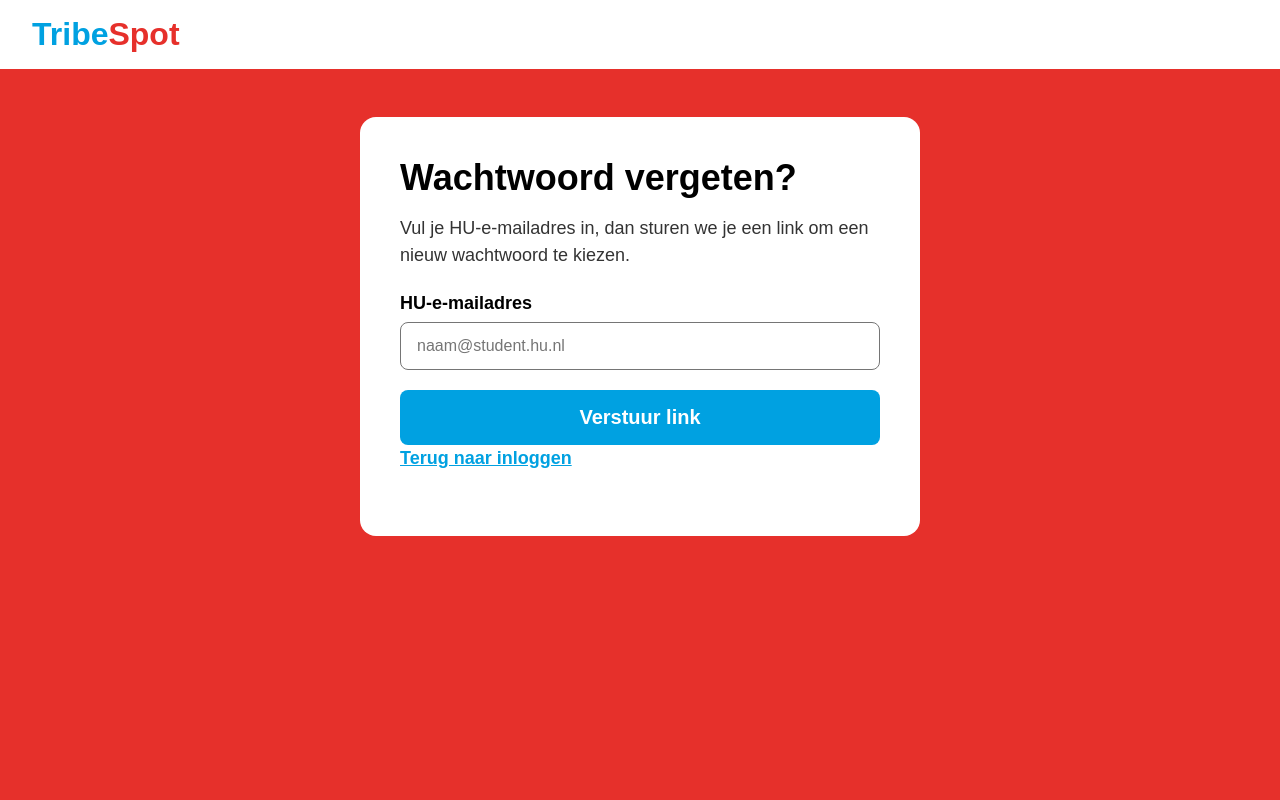
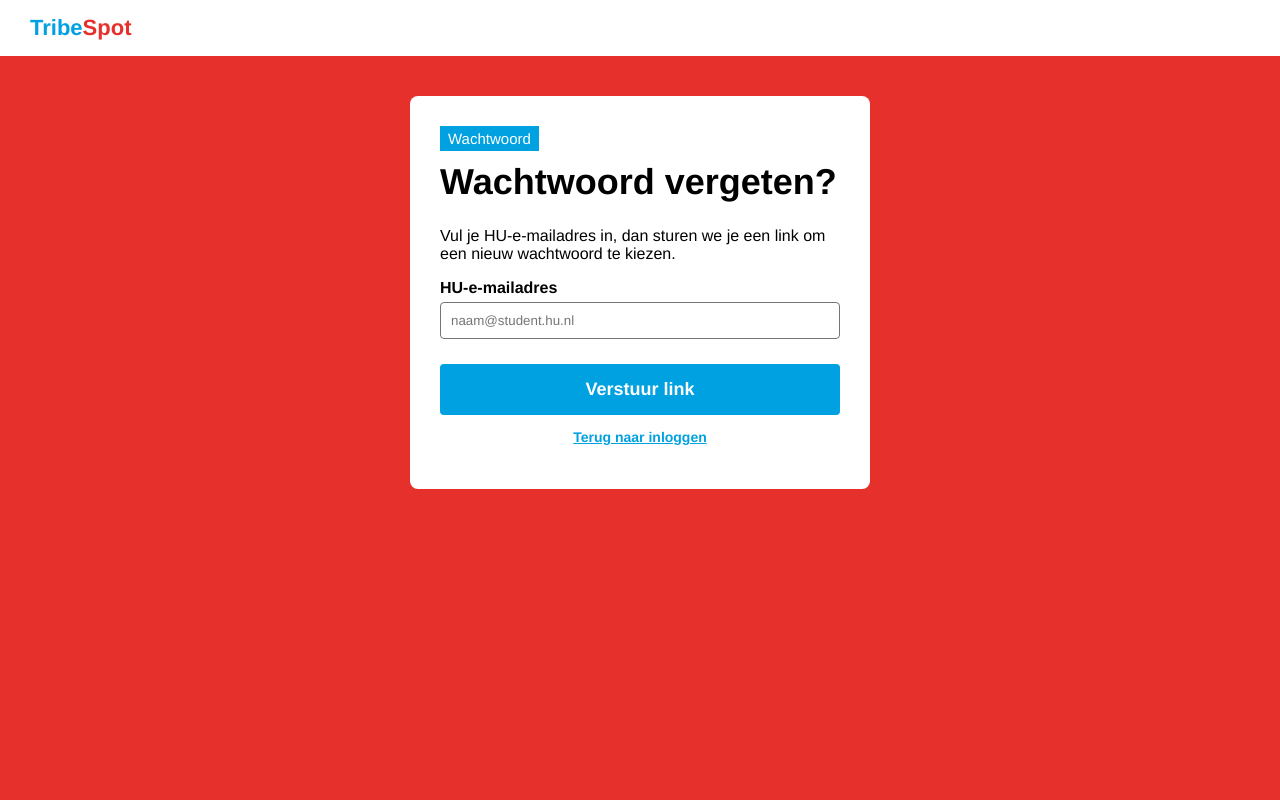
Before and after one commit to skocak123/TribeSpot, a PHP site: page /wachtwoord-vergeten.html in a window 1280 px wide. Run offline with PHP 8.4, Linux system fonts and the light colour scheme.

Commit message:
Wachtwoordpagina's gelijk aan inlogpagina en juiste melding tonen

```diff
--- a/public/css/inloggen.css
+++ b/public/css/inloggen.css
@@ -89,6 +89,13 @@ input:focus {
     background-color: var(--hu-blauw-donker);
 }
 
+.melding {
+    margin-top: 20px;
+    padding: 12px;
+    background-color: var(--lichtblauw);
+    border-radius: 4px;
+}
+
 .onderaan {
     text-align: center;
     font-size: 14px;
--- a/public/css/wachtwoord-vergeten.css
+++ /dev/null
@@ -1,131 +0,0 @@
-:root {
-    --hu-blauw: #00a1e1;
-    --hu-blauw-donker: #0088c8;
-    --hu-rood: #e6302b;
-    --lichtblauw: #d9f1fb;
-    --grijs: #757575;
-    --tekst: #333;
-    --rand: #ddd;
-
-    --border-radius-l: 8px;
-    --border-radius-xl: 16px;
-}
-
-* {
-    box-sizing: border-box;
-}
-
-[hidden] {
-    display: none !important;
-}
-
-body {
-    margin: 0;
-    min-height: 100vh;
-    background: var(--hu-rood);
-    font-family: Arial, sans-serif;
-    color: var(--tekst);
-}
-
-.logo {
-    background: #ffffff;
-    padding: 16px 32px;
-}
-
-.logo nav {
-    font-size: 32px;
-    font-weight: bold;
-}
-
-.blauw {
-    color: var(--hu-blauw);
-}
-
-.rood {
-    color: var(--hu-rood);
-}
-
-main {
-    padding: 48px 16px;
-}
-
-.kaart {
-    max-width: 560px;
-    margin: 0 auto;
-    background: #ffffff;
-    border-radius: var(--border-radius-xl);
-    padding: 40px;
-}
-
-.kaart h1 {
-    margin: 0 0 16px;
-    font-size: 36px;
-    color: #000000;
-}
-
-.kaart p {
-    margin: 0 0 24px;
-    font-size: 18px;
-    line-height: 1.5;
-}
-
-label {
-    display: block;
-    margin-bottom: 8px;
-    font-size: 18px;
-    font-weight: bold;
-    color: #000000;
-}
-
-input {
-    width: 100%;
-    padding: 14px 16px;
-    margin-bottom: 20px;
-    border: 1px solid var(--grijs);
-    border-radius: var(--border-radius-l);
-    font-size: 16px;
-}
-
-input:focus {
-    outline: 3px solid var(--lichtblauw);
-    border-color: var(--hu-blauw);
-}
-
-button {
-    width: 100%;
-    padding: 16px;
-    background: var(--hu-blauw);
-    color: #ffffff;
-    border: none;
-    border-radius: var(--border-radius-l);
-    font-size: 20px;
-    font-weight: bold;
-    cursor: pointer;
-}
-
-button:hover {
-    background: var(--hu-blauw-donker);
-}
-
-#melding {
-    margin-top: 24px;
-    padding: 12px 16px;
-    background: var(--lichtblauw);
-    border-radius: var(--border-radius-l);
-    font-size: 16px;
-}
-
-.kaart a {
-    color: var(--hu-blauw);
-    font-weight: bold;
-}
-
-@media (max-width: 600px) {
-    .kaart {
-        padding: 24px;
-    }
-
-    .kaart h1 {
-        font-size: 28px;
-    }
-}
--- a/public/wachtwoord-vergeten.html
+++ b/public/wachtwoord-vergeten.html
@@ -3,44 +3,51 @@
 <head>
     <meta charset="UTF-8">
     <meta name="viewport" content="width=device-width, initial-scale=1.0">
-    <title>Wachtwoord vergeten</title>
-    <link rel="stylesheet" href="css/wachtwoord-vergeten.css">
+    <title>Wachtwoord vergeten - TribeSpot</title>
+    <link rel="stylesheet" href="css/style.css">
+    <link rel="stylesheet" href="css/inloggen.css">
 </head>
 
 <body>
-    <header class="logo">
-        <nav><span class="blauw">Tribe</span><span class="rood">Spot</span></nav>
-    </header>
+    <header class="balk">Tribe<span>Spot</span></header>
 
-    <main>
-        <section class="kaart">
+    <div class="kaart">
+        <span class="label">Wachtwoord</span>
         <h1>Wachtwoord vergeten?</h1>
         <p>Vul je HU-e-mailadres in, dan sturen we je een link om een nieuw wachtwoord te kiezen.</p>
 
         <form id="formulier">
             <label for="email">HU-e-mailadres</label>
             <input type="email" id="email" placeholder="naam@student.hu.nl" required>
-                <button type="submit">Verstuur link</button>
+            <button type="submit" class="start">Verstuur link</button>
         </form>
 
-            <p id="melding" hidden>Er is een mail gestuurd!</p>
+        <p id="melding" class="melding" hidden></p>
 
-            <p><a href="inloggen.html">Terug naar inloggen</a></p>
-        </section>
-    </main>
+        <p class="onderaan"><a href="inloggen.html">Terug naar inloggen</a></p>
+    </div>
 
     <script>
+        const melding = document.getElementById("melding");
+
         document.getElementById("formulier").addEventListener("submit", async function (e) {
             e.preventDefault();
             const email = document.getElementById("email").value;
 
-        await fetch("/api/wachtwoord-vergeten", {
+            try {
+                const antwoord = await fetch("/api/wachtwoord-vergeten", {
                     method: "POST",
                     headers: { "Content-Type": "application/json" },
                     body: JSON.stringify({ email })
                 });
+                const data = await antwoord.json();
 
-        document.getElementById("melding").hidden = false;
+                melding.textContent = data.bericht || data.fout;
+            } catch (fout) {
+                melding.textContent = "De server reageert niet. Draait hij wel?";
+            }
+
+            melding.hidden = false;
         });
     </script>
 </body>
```
Also changed, not shown: public/nieuw-wachtwoord.html (+10 -12 lines). Lines whose indentation alone changed are shown as unchanged.
